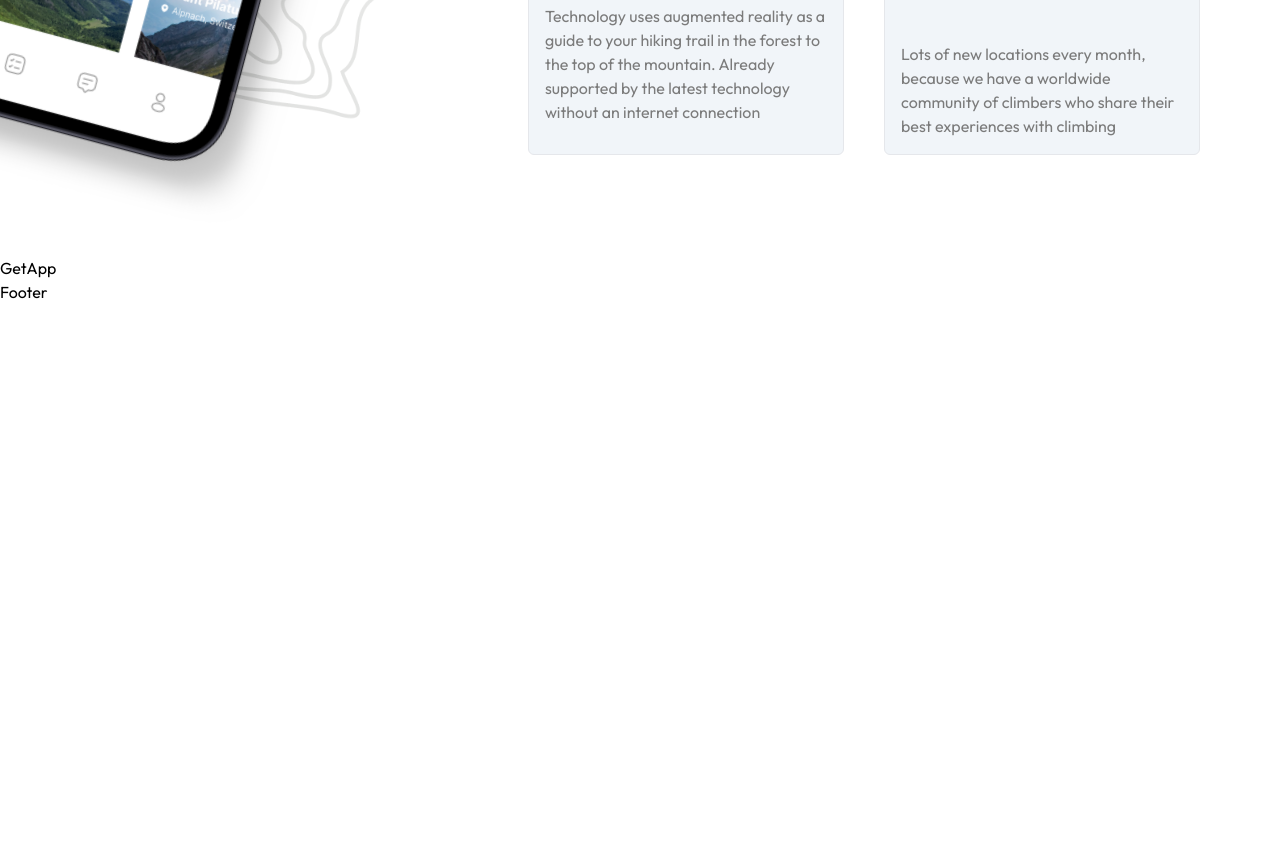
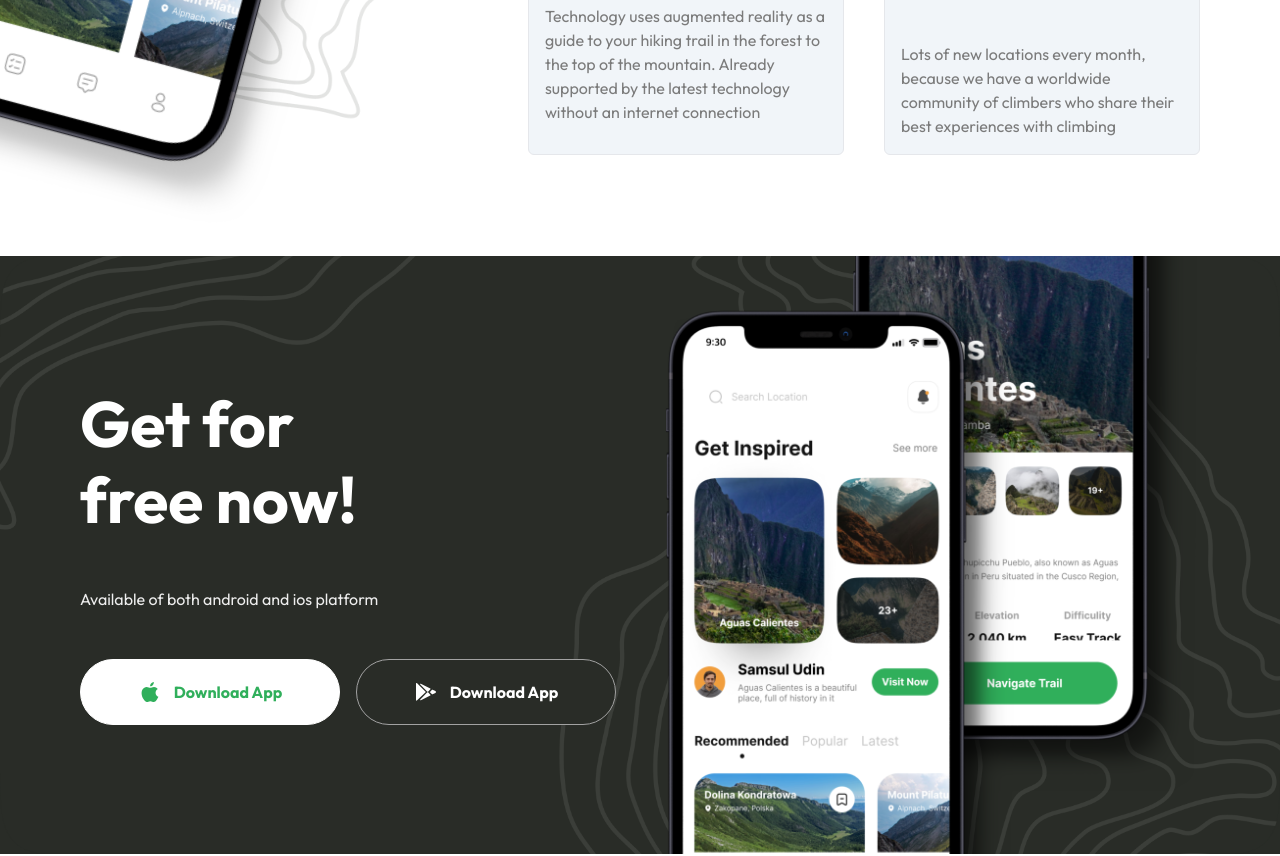
Before and after one commit to techdegs/travelui, a Next.js app: page / in a window 1280 px wide. Shown: the part 3340-4196 px from the top of the page. Before the commit the page ends 3644 px from the top, so only its background shows below. Built offline with nearby package versions, Linux system fonts and the light colour scheme.

Commit message:
update-getApp

```diff
--- a/components/Button.tsx
+++ b/components/Button.tsx
@@ -6,16 +6,18 @@ const Button = ({
   title,
   icon,
   variant,
+  full
 }: {
   type: "button" | "submit";
   title: string;
   icon?: string;
   variant: string;
+  full?: boolean
 }) => {
   return (
-    <button type={type} className={`flexCenter gap-3 rounded-full border ${variant}`}>
+    <button type={type} className={`flexCenter gap-3 rounded-full border ${variant} ${full && 'w-full'}`}>
       {icon && <Image src={icon} alt={title} width={24} height={24} />}
-      <label htmlFor="title" className="bold-16 whitespace-nowrap">{title}</label>
+      <label htmlFor="title" className="bold-16 whitespace-nowrap cursor-pointer">{title}</label>
     </button>
   );
 };
--- a/components/GetApp.tsx
+++ b/components/GetApp.tsx
@@ -1,8 +1,25 @@
-import React from 'react'
+import Image from 'next/image'
+import Button from './Button'
 
 const GetApp = () => {
   return (
-    <div>GetApp</div>
+    <section className='flexCenter w-full flex-col pb-[100px]'>
+      <div className="get-app">
+        <div className="z-20 flex w-full flex-1 flex-col items-start justify-center gap-12">
+          <h2 className="bold-40 lg:bold-64 xl:max-w-[320px]">Get for free now!</h2>
+          <p className="regular-16 text-gray-10">
+            Available of both android and ios platform
+          </p>
+          <div className='flex w-full flex-col gap-4 xl:flex-row whitespace-nowrap'>
+            <Button type="button" title="Download App" icon="/apple.svg" variant="btn_white" full />
+            <Button type="button" title="Download App" icon="/android.svg" variant="btn_dark_green_outline" full />
+          </div>
+        </div>
+        <div className="flex flex-1 items-center justify-end">
+          <Image src="/phones.png" alt="phone" width={550} height={870} />
+        </div>
+      </div>
+    </section>
   )
 }
 
```
